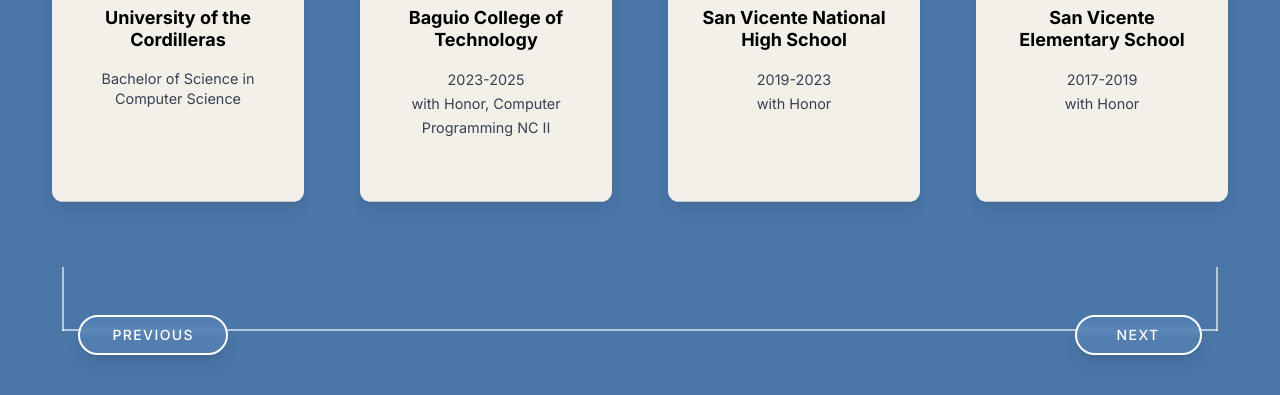
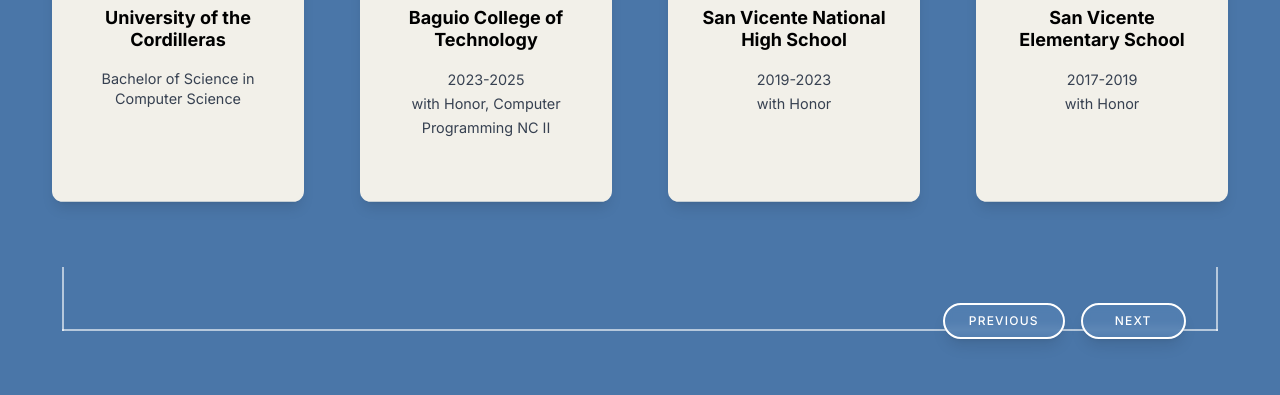
Before and after one commit to WHunt365/portf, a plain HTML site: page index1.html in a window 1280 px wide. Shown: the part 405-800 px from the top of the page. Drawn offline with nearby package versions, Linux system fonts and the light colour scheme.

Commit message:
Update index1.html

```diff
--- a/index1.html
+++ b/index1.html
@@ -189,16 +189,15 @@
         </div>
 
         <!-- Buttons Container -->
-         <div class="absolute bottom-0 w-full flex justify-between items-end px-4 pb-2">
-            <!-- Added onclick events for navigation -->
-            <button onclick="window.location.href='index.html'" class="px-8 py-2 rounded-full border-2 border-white text-white hover:bg-white/10 transition-colors uppercase tracking-widest text-sm font-medium bg-pill-blue bg-opacity-50 backdrop-blur-sm focus:outline-none focus:ring-2 focus:ring-white/50 shadow-lg hover:scale-105 duration-200">
-                Previous
-            </button>
+        <div class="absolute bottom-6 right-8 flex gap-4 z-30">
+        <button onclick="window.location.href='index.html'" class="px-6 py-2 rounded-full border-2 border-white text-white hover:bg-white/10 transition-colors uppercase tracking-widest text-xs font-medium bg-pill-blue bg-opacity-50 backdrop-blur-sm focus:outline-none focus:ring-2 focus:ring-white/50 shadow-lg hover:scale-105 duration-200">
+            Previous
+        </button>
 
-            <button onclick="window.location.href='index2.html'" class="px-10 py-2 rounded-full border-2 border-white text-white hover:bg-white/10 transition-colors uppercase tracking-widest text-sm font-medium bg-pill-blue bg-opacity-50 backdrop-blur-sm focus:outline-none focus:ring-2 focus:ring-white/50 shadow-lg hover:scale-105 duration-200">
-                Next
-            </button>
-        </div>
+        <button onclick="window.location.href='index2.html'" class="px-8 py-2 rounded-full border-2 border-white text-white hover:bg-white/10 transition-colors uppercase tracking-widest text-xs font-medium bg-pill-blue bg-opacity-50 backdrop-blur-sm focus:outline-none focus:ring-2 focus:ring-white/50 shadow-lg hover:scale-105 duration-200">
+            Next
+        </button>
+    </div>
     </div>
 
 </body>
```
